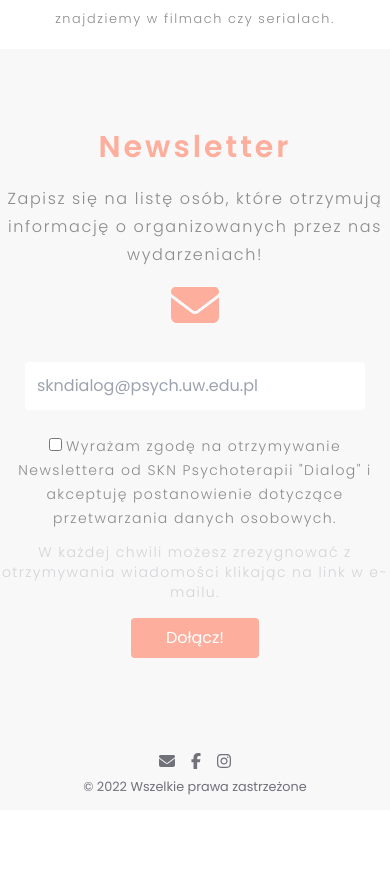
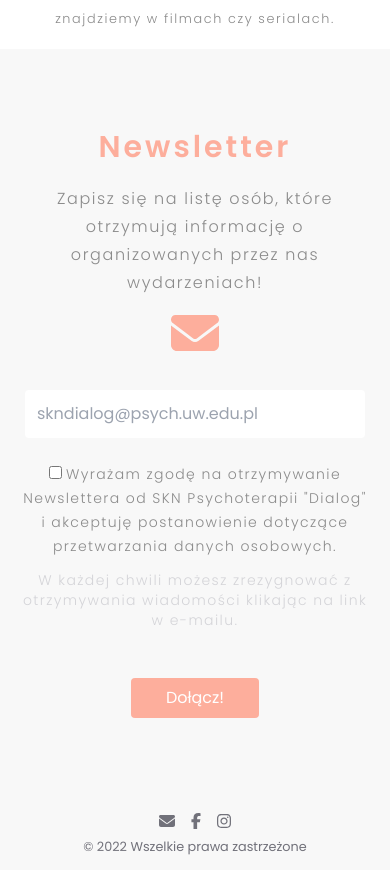
Before and after one commit to Wojstan/skn-dialog, a Next.js app: page / in a window 390 px wide. Shown: the part 5508-6378 px from the top of the page. Before the commit the page ends 6318 px from the top, so only its background shows below. Built offline with nearby package versions, Linux system fonts and the light colour scheme.

Commit message:
📲 Add mobile form styles (#12)

```diff
--- a/src/components/Newsletter/Newsletter.tsx
+++ b/src/components/Newsletter/Newsletter.tsx
@@ -35,7 +35,7 @@ export function Newsletter() {
     <form
       id="sib-form"
       onSubmit={handleSubmit}
-      className="mt-8 text-center max-w-[56rem] m-auto"
+      className="mt-8 text-center max-w-[56rem] m-auto px-3"
       data-type="subscription"
     >
       <input
@@ -55,16 +55,19 @@ export function Newsletter() {
           dotyczące przetwarzania danych osobowych.
         </label>
       </div>
+
+      <div className='mb-12'>
         <div className="text-sm text-zinc-300 font-light tracking-widest mb-4">
           W każdej chwili możesz zrezygnować z otrzymywania wiadomości klikając na link w e-mailu.
         </div>
 
         {applicationSubmited && (
-        <div className="text-sm text-green-600 tracking-widest font-semibold mb-16">
+          <div className="text-sm text-green-600 tracking-widest font-semibold">
             <FontAwesomeIcon className="mr-1" icon={faCheckCircle} />
             Gratulacje! Twój adres e-mail został pomyślnie zapisany do naszego newslettera.
           </div>
         )}
+      </div>
 
       <button
         type="submit"
--- a/src/pages/index.tsx
+++ b/src/pages/index.tsx
@@ -66,7 +66,7 @@ export default function Home() {
         </section>
 
         <section className="bg-gray">
-          <article className="container m-auto text-center mt-20 pb-20 md:pt-0">
+          <article className="container m-auto text-center mt-20 pb-20 md:pt-0 px-2">
             <Subtitle>{newsletter.title}</Subtitle>
             <Description>{newsletter.text}</Description>
 
```
Lines whose indentation alone changed are shown as unchanged.
